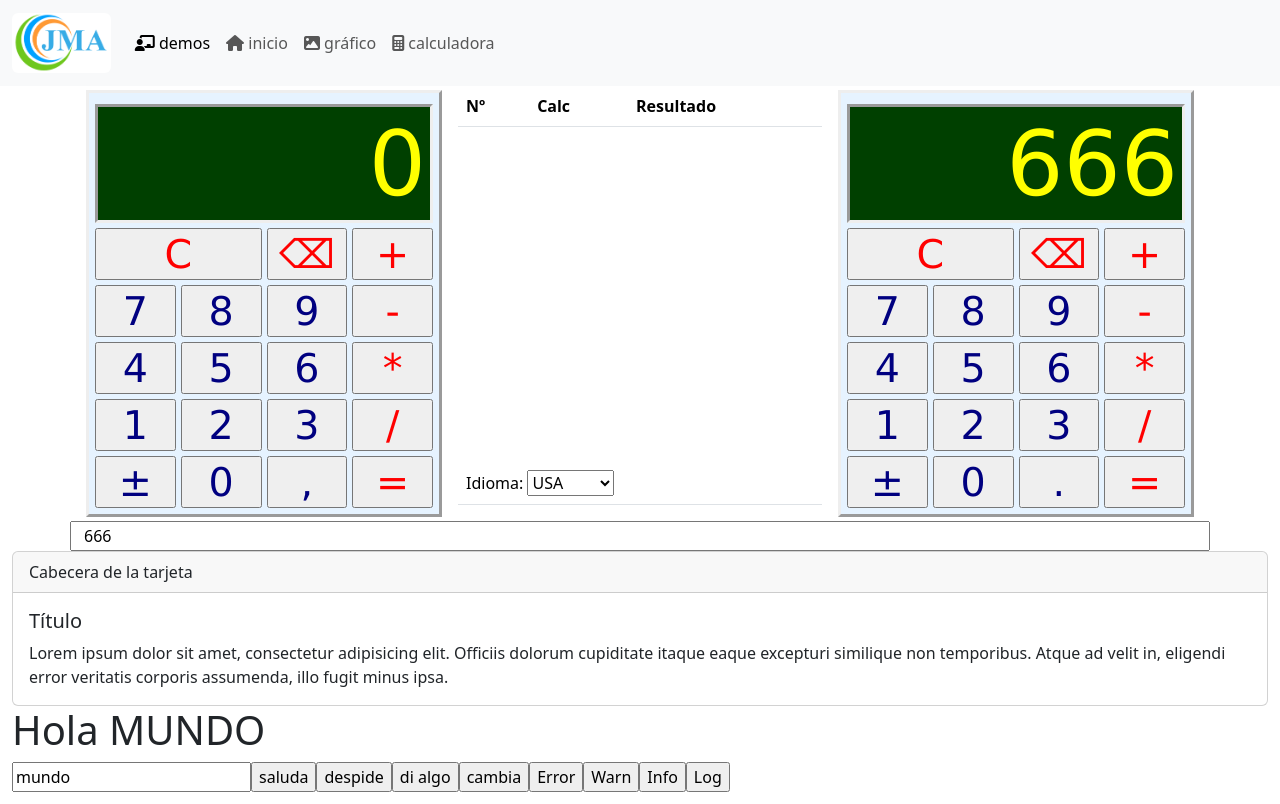
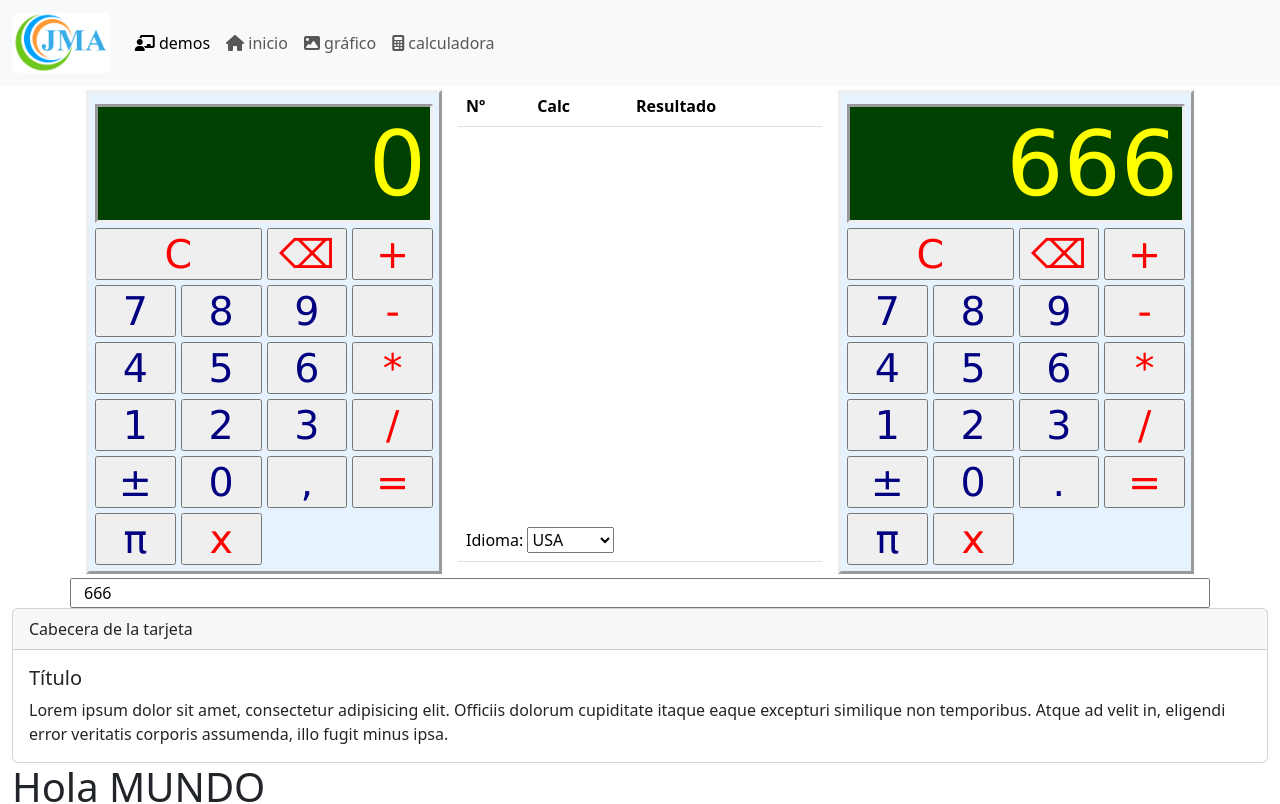
Before and after one commit to jmagit/NG20230605, an Angular app in the folder curso/: page / in a window 1280 px wide. Shown: the top 804 px of the page. Built offline with nearby package versions, Linux system fonts and the light colour scheme.

Commit message:
calculadora

```diff
--- a/curso/src/app/calculadora/calculadora.component.html
+++ b/curso/src/app/calculadora/calculadora.component.html
@@ -20,8 +20,8 @@
   <input class="btnDigito" type="button" value="0" (click)="ponDigito('0');">
   <input class="btnDigito" type="button" value="{{SeparadorDecimal}}" (click)="ponComa()">
   <input class="btnOperar" type="button" value="=" (click)="calcula('=');">
-  <!-- <input class="btnDigito" type="button" value="π" (click)="ponOperando(Math.PI);">
-  <input class="btnOperar" type="button" value="x" (click)="calcula('x');"> -->
+  <input class="btnDigito" type="button" value="π" (click)="ponOperando(Math.PI);">
+  <input class="btnOperar" type="button" value="x" (click)="calcula('x');">
 </div>
 <ng-template #ResumenComa>{{Resumen | slice:-30 | toComaDecimal}}</ng-template>
 <ng-template #ResumenPunto>{{Resumen | slice:-30}}</ng-template>
--- a/curso/src/app/calculadora/calculadora.component.ts
+++ b/curso/src/app/calculadora/calculadora.component.ts
@@ -138,15 +138,15 @@ export class CalculadoraComponent implements OnInit, OnChanges {
 
   // eslint-disable-next-line @angular-eslint/no-empty-lifecycle-method
   ngOnInit(): void {
-    if (this.init) {
-      this.ponOperando(this.init);
-    }
+    // if (this.init) {
+    //   this.ponOperando(this.init);
+    // }
   }
   // eslint-disable-next-line @typescript-eslint/no-unused-vars
   ngOnChanges(_changes: SimpleChanges): void {
-    // if (this.init) {
-    //   this.ponOperando(this.init.toString());
-    // }
+    if (this.init) {
+      this.ponOperando(this.init.toString());
+    }
   }
 
   // teclado = fromEvent(document, 'keydown').subscribe({next: ev => this.handleKeyDown(ev as KeyboardEvent)})
```
